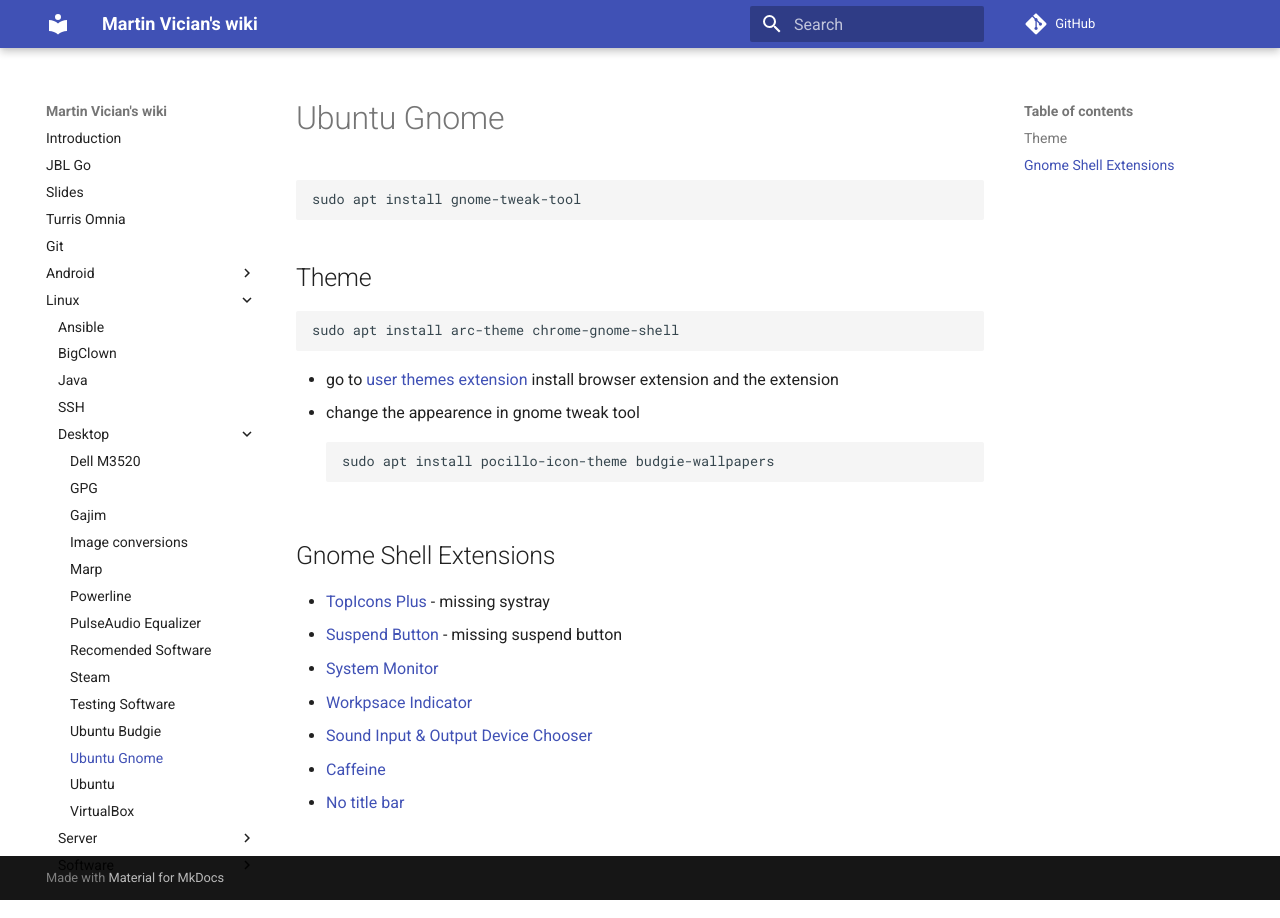
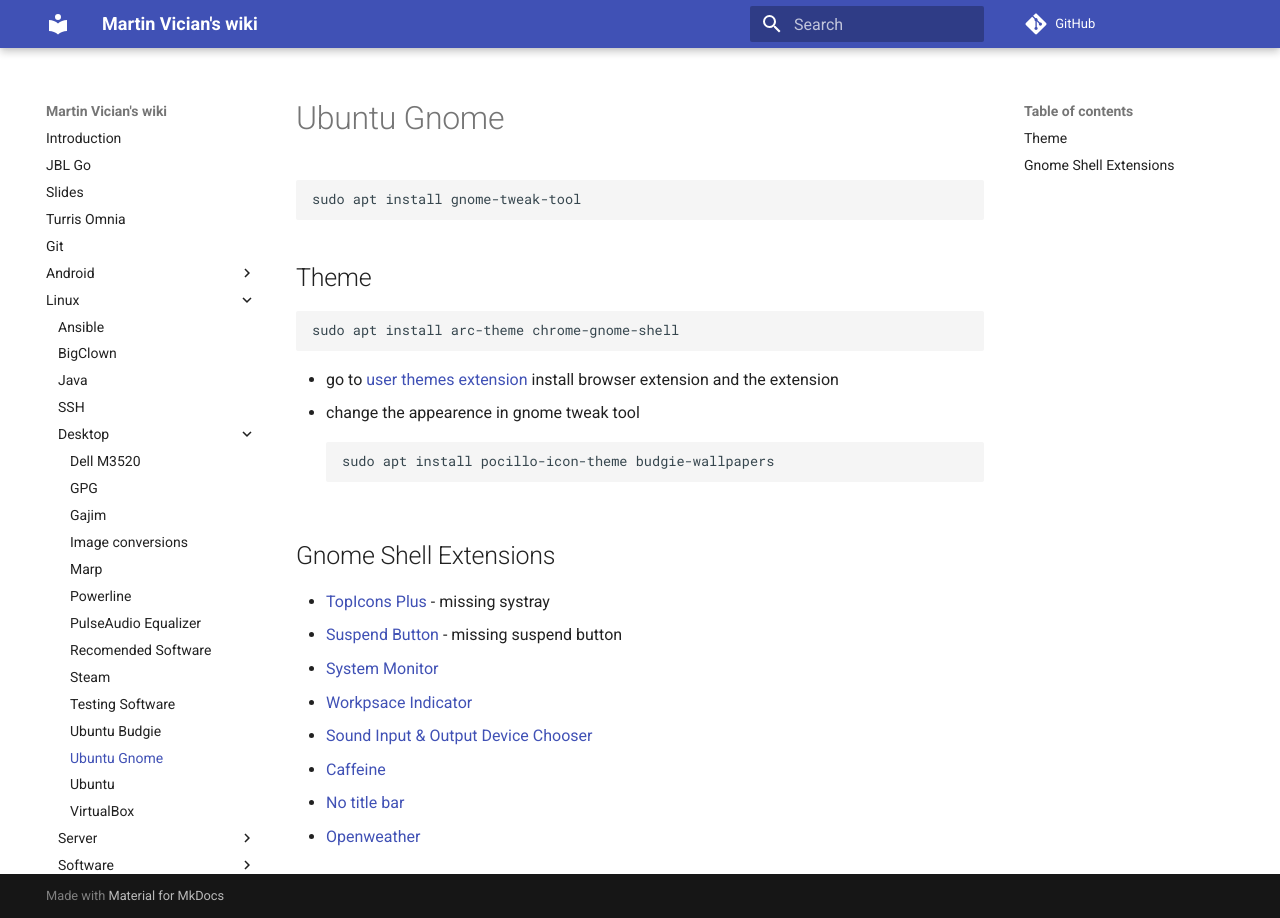
Before and after one commit to vician/wiki, an MkDocs documentation site: the page built from docs/Linux/Desktop/Ubuntu Gnome.md, in a window 1280 px wide. Built offline with MkDocs 1.6.1 and Material for MkDocs 9.7.7, drawn with Linux system fonts in a browser that asks for light colours; comment, search, counter and statistics services are not loaded.

Commit message:
added weather

```diff
--- a/docs/Linux/Desktop/Ubuntu Gnome.md
+++ b/docs/Linux/Desktop/Ubuntu Gnome.md
@@ -18,3 +18,4 @@
 - [Sound Input & Output Device Chooser](https://extensions.gnome.org/extension/906/sound-output-device-chooser/)
 - [Caffeine](https://extensions.gnome.org/extension/517/caffeine/)
 - [No title bar](https://extensions.gnome.org/extension/1267/no-title-bar/)
+- [Openweather](https://extensions.gnome.org/extension/750/openweather/)
```
